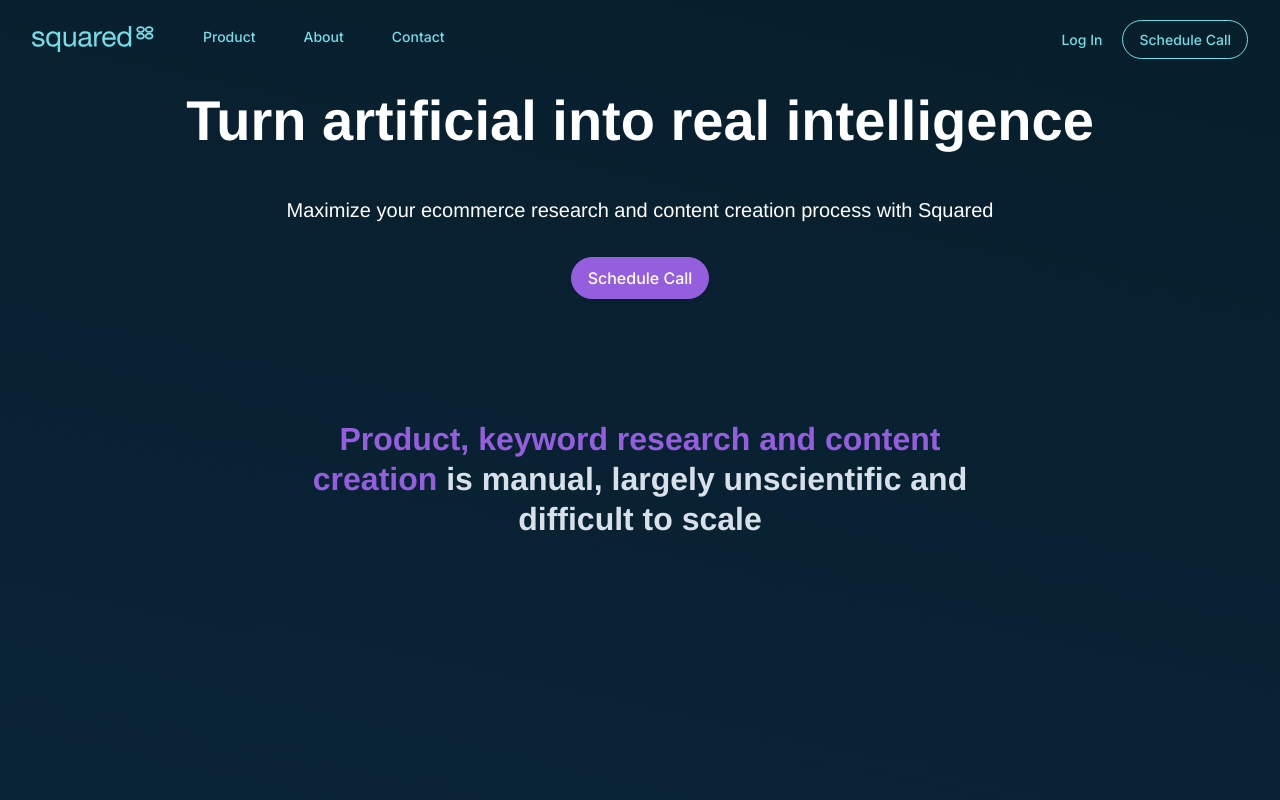
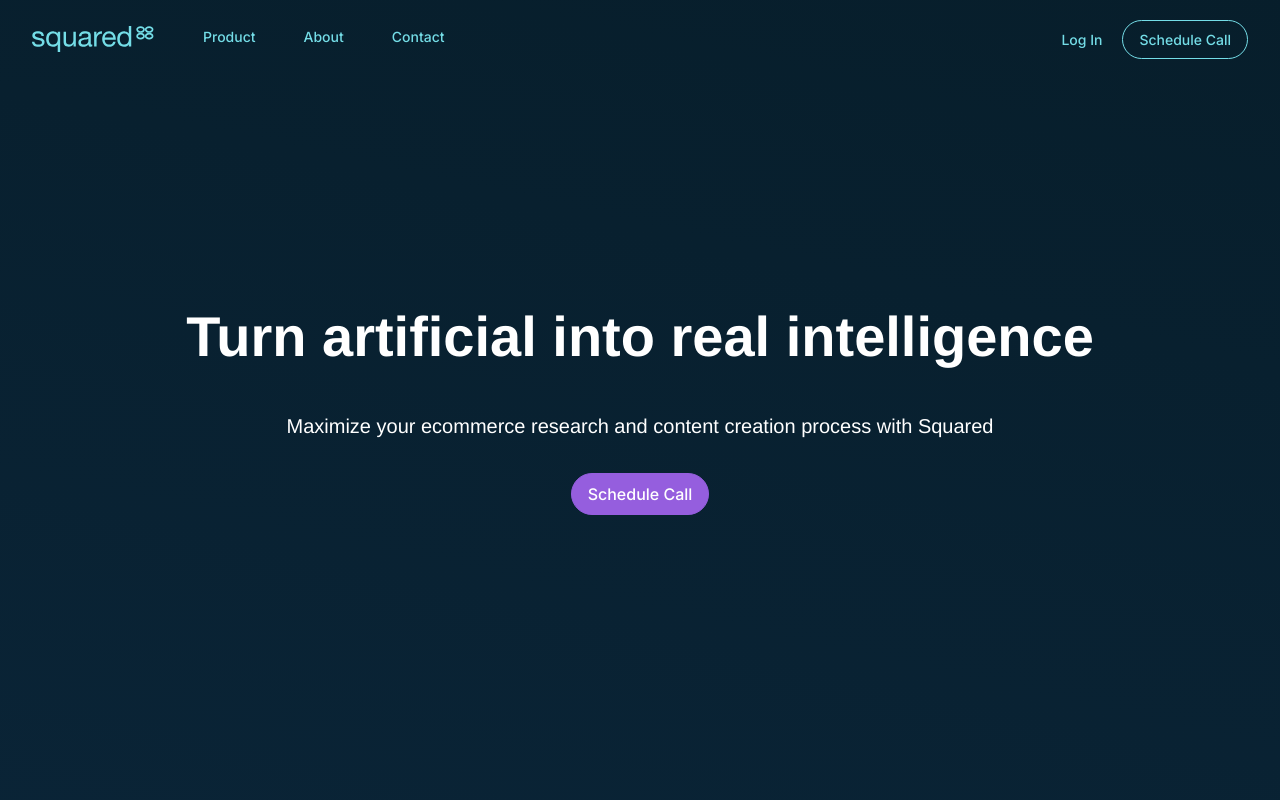
Before and after one commit to get-squared/SquaredLP, a React (Vite) app: page / in a window 1280 px wide. Shown: the top 800 px of the page. Built offline with nearby package versions, Linux system fonts and the light colour scheme; the HTML template or start-up script is replaced by a standard one.

Commit message:
added Blob svg to Home, update Footer and About page

```diff
--- a/src/components/Footer.tsx
+++ b/src/components/Footer.tsx
@@ -7,7 +7,7 @@
   return (
     <footer className="bg-dark-800 py-16 px-20 h-[27.438rem] max-[550px]:py-10 max-[550px]:px-14 max-[375px]:px-10 max-[750px]:px-10">
       <div className="flex justify-between mb-[8.438rem] max-[550px]:mb-14">
-        <div className="flex justify-between max-[700px]:w-1/2 w-2/6 gap-2 max-[550px]:flex-col max-[550px]:gap-4">
+        <div className="flex justify-between max-[700px]:w-1/2 w-[30%] gap-2 max-[550px]:flex-col max-[550px]:gap-4">
           <div className="flex flex-col gap-[1.875rem] max-[550px]:gap-4">
             <Link to={'/'}><p className="font-sans text-xl text-grey-300">Home</p></Link>
             <Link to={'/product'}><p className="font-sans text-xl text-grey-300">Product</p></Link>
--- a/src/pages/About.tsx
+++ b/src/pages/About.tsx
@@ -10,7 +10,7 @@
 ];
 
 const getShapeStyle = (index: number) => {
-  if(index % 2 == 0) return 'cardMask-second';
+  if (index % 2 == 0) return 'cardMask-second';
   if (index % 3 == 0) return 'cardMask-third';
   return 'cardMask-first';
 };
@@ -29,26 +29,30 @@
       </div>
 
       <div className="xl:mb-[21.875rem] xl:w-[66.5%] xl:mx-auto sm:mb-20 mb-8 ">
-        <h3 className="font-bold text-center text-teal-400 lg:text-h3 text-h5">
+        <h3 className="font-semibold text-center text-teal-400 lg:text-h3 text-h5">
           More tools don’t correlate to greater impact
         </h3>
-        <p className="text-center text-p text-grey-300">
+        <p className="text-center text-white text-p">
           Ecommerce solutions have not innovated at the speed of market need,
           resulting in lots of bespoke solutions that fail to improve business performance
         </p>
       </div>
 
       <div className="xl:mb-[21.875rem] xl:w-[66.5%] xl:mx-auto sm:mb-20 mb-8 ">
-        <h3 className="font-bold text-center text-teal-400 lg:text-h3 text-h5">
+        <h3 className="font-semibold text-center text-teal-400 lg:text-h3 text-h5">
           The digital shelf and consumer demand kept rising
         </h3>
-        <p className="text-center text-p text-grey-300">
+        <p className="text-center text-white text-p">
           We thought it was time to build a solution that scales in order
           to reduce customer costs and empower greater operational efficiency
         </p>
       </div>
 
-      <div className="flex flex-wrap justify-center gap-10 mb-16 xl:gap-32 lg:gap-16 lg:mb-48">
+      <div className="flex flex-col gap-10 mb-16 xl:gap-32 lg:gap-16 lg:mb-48">
+        <h3 className="font-semibold text-center text-purple-300 lg:text-h3 text-h4">
+          Our leaders
+        </h3>
+        <div className="flex flex-wrap justify-center gap-10 xl:gap-32 lg:gap-16">
           {mockedArray.map((person, index) =>
             <PersonCard
               name={person.name}
@@ -60,6 +64,8 @@
           )}
         </div>
 
+      </div>
+
     </section>
   );
 };
--- a/src/pages/Home.tsx
+++ b/src/pages/Home.tsx
@@ -5,7 +5,8 @@
 export const Home = () => {
   return (
     <section className="px-6 lg:px-24 sm:px-9">
-      <div className="flex flex-col items-center lg:mb-[7.5rem]  mb-10 gap-8">
+      <div className="flex items-center justify-center mb-10 lg:mb-[7.5rem]">
+        <div className="absolute z-10 flex flex-col items-center gap-8">
           <h1 className="font-bold text-center text-white lg:text-h1 sm:text-h3 text-h4">Turn artificial into real intelligence</h1>
           <h6 className="text-center text-white text-h6 font-base">Maximize your ecommerce research and content creation process with Squared</h6>
           <Link to={'/contact'}>
@@ -14,6 +15,19 @@
             </button>
           </Link>
         </div>
+        <svg version="1.1" xmlns="http://www.w3.org/2000/svg" viewBox="0 0 500 500" className="w-3/5 2xl:w-[63%]" id="blobSvg">
+          <defs>
+            <linearGradient id="gradient" x1="0%" y1="0%" x2="0%" y2="100%">
+              <stop offset="0%" style={{ stopColor: "rgb(126, 237, 244)" }}></stop>
+              <stop offset="100%" style={{ stopColor: "rgb(16, 48, 78)" }}></stop>
+            </linearGradient >
+          </defs >
+          <path id="blob" fill="url(#gradient)">
+            <animate attributeName="d" dur="10000ms" repeatCount="indefinite" values="M440.5, 320.5Q418, 391, 355.5, 442.5Q293, 494, 226, 450.5Q159, 407, 99, 367Q39, 327, 31.5, 247.5Q24, 168, 89, 125.5Q154, 83, 219.5, 68Q285, 53, 335.5, 94.5Q386, 136, 424.5, 193Q463, 250, 440.5, 320.5Z;M453.78747, 319.98894Q416.97789, 389.97789, 353.96683, 436.87838Q290.95577, 483.77887, 223.95577, 447.43366Q156.95577, 411.08845, 105.64373, 365.97789Q54.33169, 320.86732, 62.67444, 252.61056Q71.01719, 184.3538, 113.01965, 135.21007Q155.02211, 86.06634, 220.52211, 66.46683Q286.02211, 46.86732, 335.5, 91.94472Q384.97789, 137.02211, 437.78747, 193.51106Q490.59704, 250, 453.78747, 319.98894Z;M411.39826, 313.90633Q402.59677, 377.81265, 342.92059, 407.63957Q283.24442, 437.46649, 215.13648, 432.5428Q147.02853, 427.61911, 82.23325, 380.9572Q17.43796, 334.29529, 20.45223, 250.83809Q23.46649, 167.38089, 82.5856, 115.05707Q141.70471, 62.73325, 212.19045, 63.73015Q282.67618, 64.72705, 352.67308, 84.79839Q422.66998, 104.86972, 421.43486, 177.43486Q420.19974, 250, 411.39826, 313.90633Z;M440.5, 320.5Q418, 391, 355.5, 442.5Q293, 494, 226, 450.5Q159, 407, 99, 367Q39, 327, 31.5, 247.5Q24, 168, 89, 125.5Q154, 83, 219.5, 68Q285, 53, 335.5, 94.5Q386, 136, 424.5, 193Q463, 250, 440.5, 320.5Z;"></animate >
+          </path>
+        </svg>
+      </div>
+
 
       <div className="xl:mb-[21.875rem] xl:w-[66.5%] xl:mx-auto sm:mb-20 mb-8 ">
         <h4 className="font-semibold text-center lg:leading-10 text-grey-300 lg:text-h4 text-h6">
@@ -36,21 +50,21 @@
 
       <div className="flex flex-col items-center justify-between gap-10 mb-10 lg:mb-48 lg:items-start lg:flex-row">
         <div className="flex flex-col justify-center items-center w-[19.5rem] text-center">
-          <TimeSavings/>
+          <TimeSavings />
           <h5 className="mt-4 mb-3 text-white lg:mt-10 text-h5">Time savings</h5>
           <p className="leading-7 text-grey-300 lg:text-p text-caption1">
             Create listings in minutes! Save hours of work by streamlining the product, keyword research and content creation process
           </p>
         </div>
         <div className="flex flex-col justify-center items-center w-[19.5rem] text-center">
-          <QualityIcon/>
+          <QualityIcon />
           <h5 className="mt-4 mb-3 text-white lg:mt-10 text-h5">Quality</h5>
           <p className="leading-7 text-grey-300 lg:text-p text-caption1">
             Quality in, quality out! Our AI has learned to build listings from expert content writers
           </p>
         </div>
         <div className="flex flex-col justify-center items-center w-[19.5rem] text-center ">
-          <ScaleIcon/>
+          <ScaleIcon />
           <h5 className="mt-4 mb-3 text-white lg:mt-10 text-h5">Scale</h5>
           <p className="leading-7 text-grey-300 lg:text-p text-caption1">
             Create 100s of best-in-class listings in moments and then make sure to share them with your colleagues!
```
Also changed, not shown: src/index.css (line endings or trailing spaces). Lines whose indentation alone changed are shown as unchanged.
